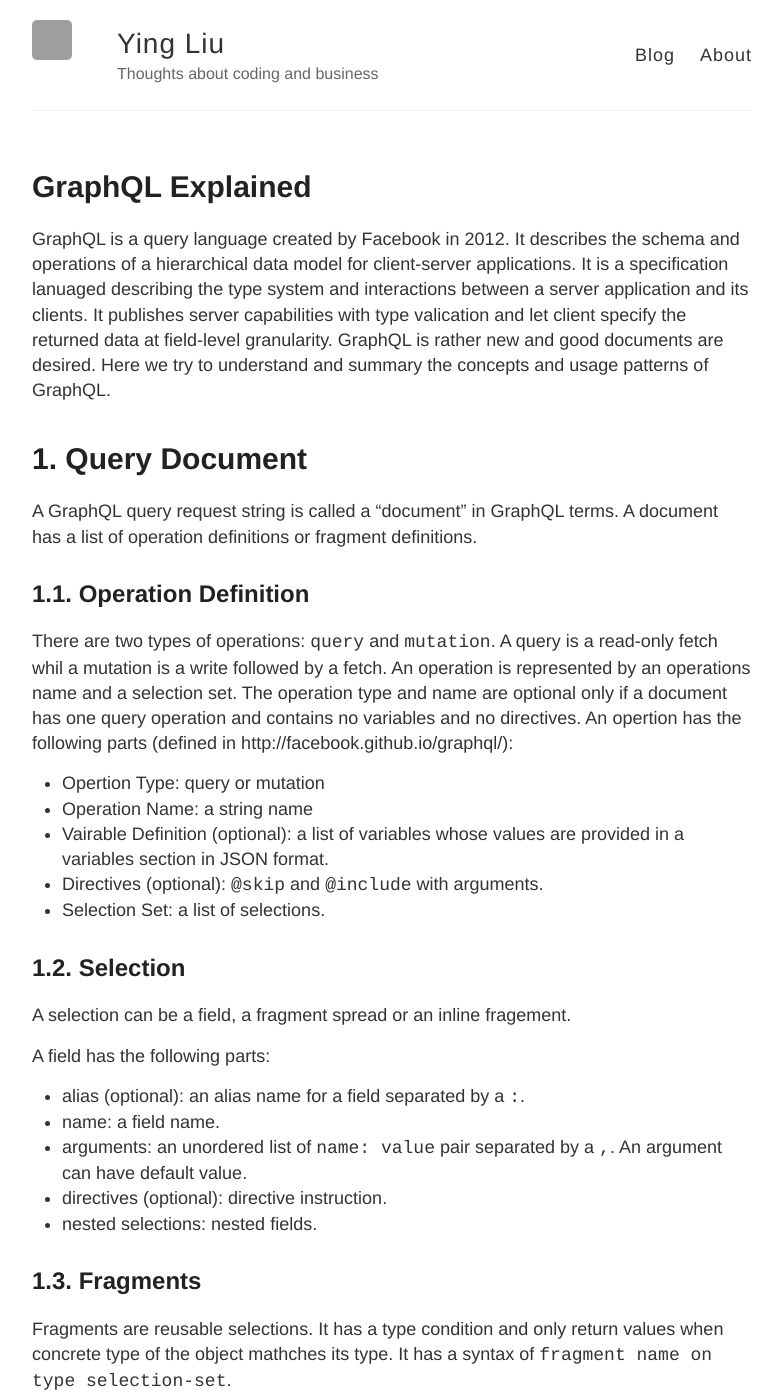
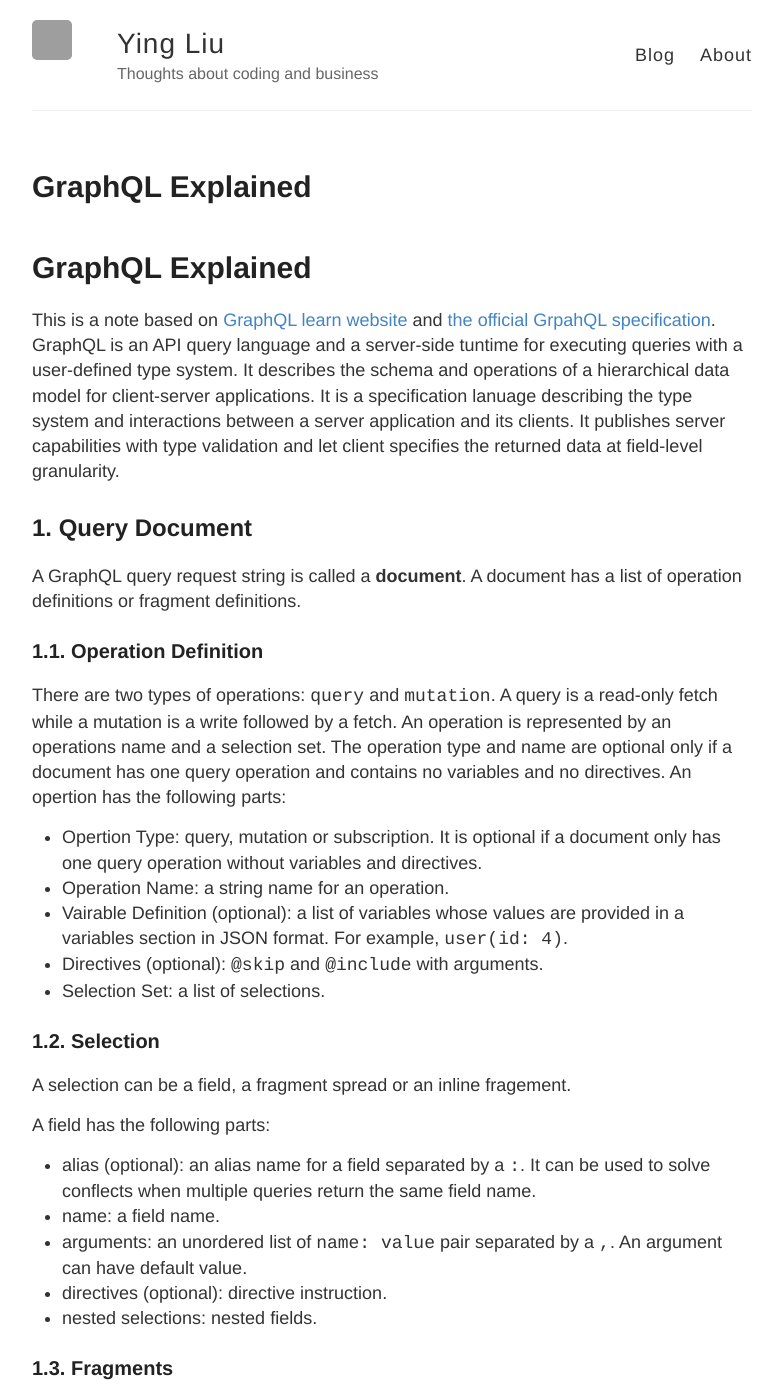
Before and after one commit to YingLiu4203/old-dev-blog, a Jekyll site: the page built from _posts/2017-03-01-graphql-explained.md, in a window 1280 px wide and 1400 px high. Shown: the whole window, without its empty margins (248-1030 px from the left). Built offline with Jekyll 4.4.1, drawn with Linux system fonts in a browser that asks for light colours; comment, search, counter and statistics services are not loaded; some of the changed text lies outside the part shown; grey boxes are pictures that could not be loaded.

Commit message:
revise graphql note

```diff
--- a/_posts/2017-03-01-graphql-explained.md
+++ b/_posts/2017-03-01-graphql-explained.md
@@ -6,74 +6,101 @@ categories:
 tags:
 - GraphQL
 ---
+# GraphQL Explained
 
-GraphQL is a query language created by Facebook in 2012. It describes the schema and operations of a hierarchical data model for client-server applications. It is a specification lanuaged describing the type system and interactions between a server application and its clients. It publishes server capabilities with type valication and let client specify the returned data at field-level granularity.  GraphQL is rather new and good documents are desired. Here we try to understand and summary the concepts and usage patterns of GraphQL.
+This is a note based on [GraphQL learn website](http://graphql.org/learn/) and [the official GrpahQL specification](http://facebook.github.io/graphql/).
+GraphQL is an API query language and a server-side tuntime for executing queries with a user-defined type system. It describes the schema and operations of a hierarchical data model for client-server applications. It is a specification lanuage describing the type system and interactions between a server application and its clients. It publishes server capabilities with type validation and let client specifies the returned data at field-level granularity.
 
-# 1. Query Document
-A GraphQL query request string is called a "document" in GraphQL terms. A document has a list of operation definitions or fragment definitions.
+## 1. Query Document
 
-## 1.1. Operation Definition
-There are two types of operations: `query` and `mutation`. A query is a read-only fetch whil a mutation is a write followed by a fetch. An operation is represented by an operations name and a selection set. The operation type and name are optional only if a document has one query operation and contains no variables and no directives. An opertion has the following parts (defined in http://facebook.github.io/graphql/):
+A GraphQL query request string is called a **document**. A document has a list of operation definitions or fragment definitions.
 
-* Opertion Type: query or mutation
-* Operation Name: a string name
-* Vairable Definition (optional): a list of variables whose values are provided in a variables section in JSON format.
+### 1.1. Operation Definition
+
+There are two types of operations: `query` and `mutation`. A query is a read-only fetch while a mutation is a write followed by a fetch. An operation is represented by an operations name and a selection set. The operation type and name are optional only if a document has one query operation and contains no variables and no directives. An opertion has the following parts:
+
+* Opertion Type: query, mutation or subscription. It is optional if a document only has one query operation without variables and directives.
+* Operation Name: a string name for an operation.
+* Vairable Definition (optional): a list of variables whose values are provided in a variables section in JSON format. For example, `user(id: 4)`.
 * Directives (optional): `@skip` and `@include` with arguments.
 * Selection Set: a list of selections.
 
-## 1.2. Selection
+### 1.2. Selection
+
 A selection can be a field, a fragment spread or an inline fragement.
 
 A field has the following parts:
 
-* alias (optional): an alias name for a field separated by a `:`.
+* alias (optional): an alias name for a field separated by a `:`. It can be used to solve conflects when multiple queries return the same field name.
 * name: a field name.
 * arguments: an unordered list of `name: value` pair separated by a `,`. An argument can have default value.
 * directives (optional): directive instruction.
 * nested selections: nested fields.
 
-## 1.3. Fragments
-Fragments are reusable selections. It has a type condition and only return values when concrete type of the object mathches its type. It has a syntax of `fragment name on type selection-set`.
+### 1.3. Fragments
 
-## 1.4. Input Values
+Fragments are reusable selections. It has a type condition and only return values when concrete type of the object mathches its type. It has a syntax of `fragment name on type selection-set`. Beacuase selection set is a list of the type's fileds, a fragment can only be specified on object types, interfaces, and unions. Use `... on type selection-set` to define an inline fragment.
+
+### 1.4. Input Values
+
 Field and directive arguments take input values that can be literal primitives or input objects. The literal values can be any of int, float, boolean (`true` or `false`), string (double quoted), `null`, enum value as unquoted names (recommend all caps), list value in `[value1, value2]`, object value as `{name1: value1, name2: value2}`
 
-## 1.5. Input Types
+### 1.5. Input Types
+
 It is convenient to combine query variables into an input type. An input type is a list of anouther input type, or a non-null variant of other input type. a `Type !` means a non-null type.
 
-# 2. Types
-There are eight kinds of types in GraphQL.
+### 1.6. Variables
 
-## 2.1. Primitive Types
+A query can define variables that are assigned at runtime. A variable definition consists of a name with a prefix of a `$` and its type separated by a `:`. The variable can be used as an input value.
+
+### 1.7. Meta Field
+
+When a query return mutiple types, use `__typename` to get the type name of a return value.
+
+## 2. Schema and Types
+
+There are eight kinds of types in GraphQL. Because GraphQL doesn't depend on any programming language, it defines a standard schema language.
+
+### 2.1. Primitive Types
+
 The basic type constructors are scalar types and the enum type.
 
-GraphQL has five scalar types: int, float, string, boolean, and ID. An ID, usually a number / a base64 value / a UUID string etc.,  represents a unique identifier that can be serialized as string.
+GraphQL has five scalar types: INT, Float, String, Boolean, and ID. An ID, usually a number / a base64 value / a UUID string etc.,  represents a unique identifier that can be serialized as string.
 
-An enum type is a finite set of names usually in a form of an all-cap string.
+An enum type is a finite set of names usually in a form of an all-cap string. For example, `enum Episode { NEWHOPE EMPIRE JEDI }`.
 
-## 2.2. Object, Interface and Union
-An object a a set of fields that can have different types. Objects implement interfaces that define a set of fields. A union type defines a list of possible types.
+### 2.2. Object, Interface and Union
 
-## 2.3. Non-null and Lists
-A type can be non-null type. A list type has a list of values. Non-null types and list types are wrapping types while others are base types.
+An object is a set of fields that can have different types. Objects implement interfaces that define a set of fields. A union type defines a list of possible types.
 
-## 2.4. Input Type
+### 2.3. Non-null and Lists
+
+A type can be non-null type use `!` type modifier to define a non-null value. A list type wrapped in `[]` has a list of values. Non-null types and list types are wrapping types while others are base types.
+
+### 2.4. Input Type
+
 Finally, the special `input` object type defines a type for operation input because interface and unions are not supported as input variable types. GraphQL uses `input` object to show the allowed types in input variables.
 
-# 3. Schema
-A GraphQL schema has two initial types: a `Query` type and an optional `Mutation` type that serves as the entry points of a GraphQL operation. Both are regular object types that contains other types.
+## 3. Execution
 
-All types and fields in an operation are validated by GraphQL Servers.
-
-# 4. Execution
-Each field on an operation is backed by a function called the `resolver` to produce the result value. If a field produces a scalar value, then the execution completes. Otherwise, nested fields will be excuted until every field is resolved.
+A GraphQL server execute a document after validation. Each field on an operation is backed by a function called the `resolver` to produce the result value. If a field produces a scalar value, then the execution completes. Otherwise, nested fields will be excuted until every field is resolved.
 
 A resolver function receives three arguments:
 
-* obj: the previous object, null for root object field.
+* obj: the parent object, null for root object field.
 * args: the arguments provided in the field.
 * context: an enviornment value holds contextual information such as current user or database connection.
 
-If a resolve is not provided for a field, the property of the same name of the previous object is used as the return value.
+If a resolve is not provided for a field, the property of the same name of the parent object is used as the return value. GrpahQL will coerce numbers into enums automatically.
 
 When all fields are resolved, the reulting value is stored in a key-value map and is usally sent as a JSON string to a client.
+
+A GraphQL server use a `Root` type or the `Query` type to represent all the possible entry points into the GraphQL API.
+
+## 4. Introspection
+
+Use a query started with the `__schema {}` to use the introspection systems. It has the following selection fields:
+
+* `types`: all the defined types in a schema.
+* `queryType`: the query type.
+* `__type(name: "typeName") {name kind fields { name type { name kind }}}`: query a specific type. Use `ofType` to query a list wrapped type.
```
